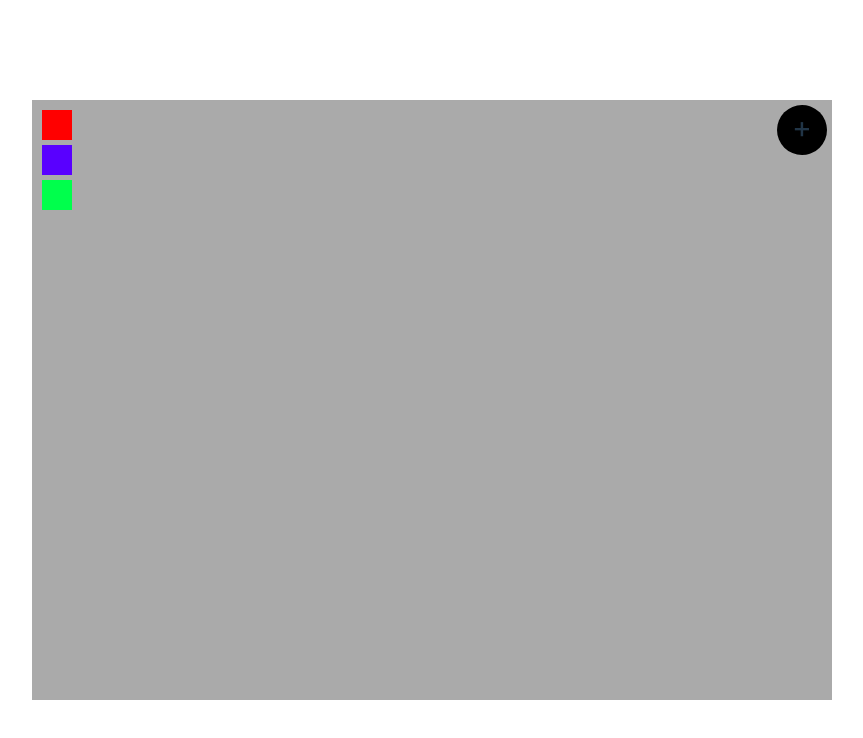
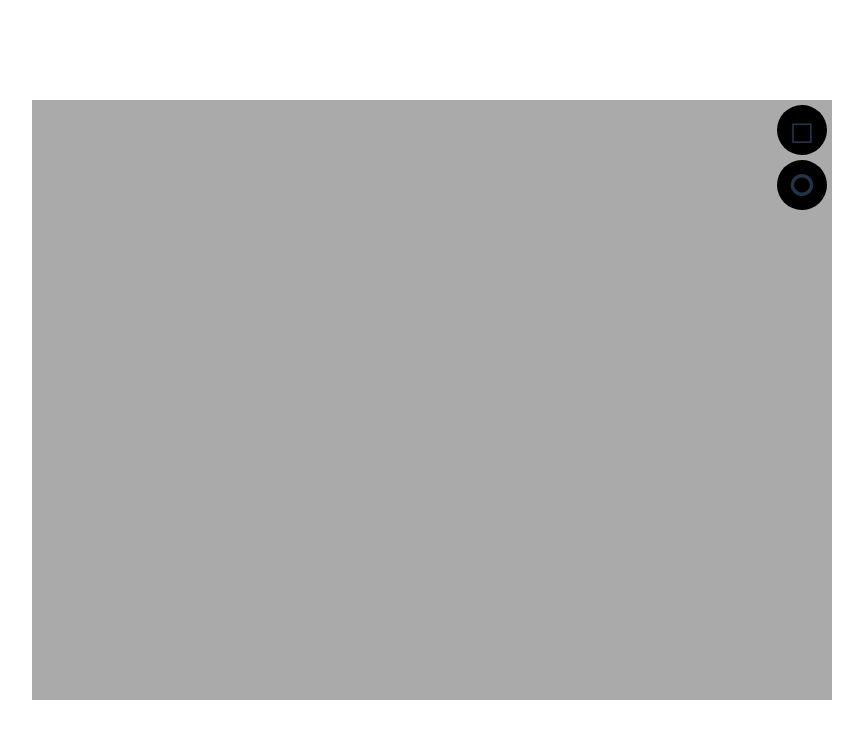
Before and after one commit to hideki1217/Tejun-web, a React (Vite) app: page / in a window 1280 px wide. Shown: the top 738 px of the page, without its empty margins (208-1071 px from the left). Built offline with nearby package versions, Linux system fonts and the light colour scheme.

Commit message:
Added item add button

```diff
--- a/src/App.css
+++ b/src/App.css
@@ -49,32 +49,41 @@
   position: relative;
 }
 
-.window .square-item {
-  background: rgba(255,0,0,0.6);
+.window .item {
+  opacity: 0.9;
+
   position: absolute;
 }
 
-.window .square-item:hover {
-  background: rgba(255,0,0,1.0);
-  position: absolute;
+.window .item:hover {
+  opacity: 1.0;
 }
 
-.window .add-square {
-  height: 50px;
+.window .tool-bar {
   width: 50px;
-  margin: 5px;
-  border-radius: 99px;
-  background: #000;
-
-  font-size: 30px;
-  text-align: center;
+  padding: 5px;
 
   position: absolute;
   z-index: 99;
   right: 0px;
 }
 
-.window .add-square:hover {
+.window .add-item {
+  height: 50px;
+  width: 50px;
+  border-radius: 99px;
+  background: #000;
+
+  display: flex;
+  align-items: center;
+  justify-content: center;
+
+  font-size: 30px;
+  font-weight: bold;
+  text-align: center;
+}
+
+.window .add-item:hover {
   background: #151515;
   color: #7ef3b6;
 }
--- a/src/App.tsx
+++ b/src/App.tsx
@@ -1,15 +1,11 @@
 import { useState } from 'react'
 import './App.css'
 import { Item } from './domain/entities';
-import { SquareItem } from './domain/square_item';
+import { Square, Circle } from './domain/view_items';
 
 
 function App() {
-  const [items, setItems] = useState<Item[]>([
-    new SquareItem(10, 10, 30, 30, "rgb(255,0,0)"),
-    new SquareItem(10, 45, 30, 30, "rgb(89, 0, 255)"),
-    new SquareItem(10, 80, 30, 30, "rgb(0, 255, 76)"),
-  ])
+  const [items, setItems] = useState<Item[]>([])
   const [focusedIndex, setFocusedIndex] = useState<number>();
 
   const onItemFocused = (index: number) => () => {
@@ -45,7 +41,10 @@ function App() {
   }
   const createRandomItem = (itemName: string) => {
     if (itemName == "square") {
-      return new SquareItem(10, uniform(10, 200), uniform(20, 100), uniform(20, 100), `rgb(${uniform(255)},${uniform(255)},${uniform(255)})`)
+      return new Square(10, uniform(10, 200), uniform(20, 100), uniform(20, 100), `rgb(${uniform(255)},${uniform(255)},${uniform(255)})`)
+    }
+    if (itemName == "circle") {
+      return new Circle(10, uniform(10, 200), uniform(20, 100), uniform(20, 100), `rgb(${uniform(255)},${uniform(255)},${uniform(255)})`)
     }
   }
   const onAddItem = (itemName: string) => {
@@ -63,7 +62,9 @@ function App() {
           });
         })}
         <div className='tool-bar'>
-          <div className='add-square' onClick={() => onAddItem("square")}>+</div>
+          <div className='add-item square' onClick={() => onAddItem("square")}>◻︎</div>
+          <div style={{height: '5px'}}/>
+          <div className='add-item circle' onClick={() => onAddItem("circle")}>○</div>
         </div>
       </div>
     </>
--- a/src/domain/square_item.tsx
+++ /dev/null
@@ -1,28 +0,0 @@
-import { Item, ToElementParams } from "./entities";
-
-export class SquareItem implements Item {
-    constructor(
-    public left: number,
-    public top: number,
-    public width: number,
-    public height: number,
-    public color: string,
-    ){}
-
-    toElement = ({onMouseDown, key}: ToElementParams) => (
-
-        <div
-            key={key}
-            className='square-item'
-            style={{
-                width: `${this.width}px`,
-                height: `${this.height}px`,
-                left: `${this.left}px`,
-                top: `${this.top}px`,
-                background: this.color
-            }}
-            onMouseDown={onMouseDown? (e) => onMouseDown(this, e) : undefined}>
-        </div>
-    );
-
-}
--- /dev/null
+++ b/src/domain/view_items.tsx
@@ -0,0 +1,54 @@
+import { Item, ToElementParams } from "./entities";
+
+export class Square implements Item {
+    constructor(
+    public left: number,
+    public top: number,
+    public width: number,
+    public height: number,
+    public color: string,
+    ){}
+
+    toElement = ({onMouseDown, key}: ToElementParams) => (
+
+        <div
+            key={key}
+            className='item square'
+            style={{
+                width: `${this.width}px`,
+                height: `${this.height}px`,
+                left: `${this.left}px`,
+                top: `${this.top}px`,
+                background: this.color
+            }}
+            onMouseDown={onMouseDown? (e) => onMouseDown(this, e) : undefined}>
+        </div>
+    );
+
+}
+
+export class Circle implements Item {
+    constructor(
+    public left: number,
+    public top: number,
+    public width: number,
+    public height: number,
+    public color: string,
+    ){}
+
+    toElement = ({onMouseDown, key}: ToElementParams) => (
+        <div
+            key={key}
+            className='item circle'
+            style={{
+                width: `${this.width}px`,
+                height: `${this.height}px`,
+                left: `${this.left}px`,
+                top: `${this.top}px`,
+                borderRadius: `${this.width}px`,
+                background: this.color
+            }}
+            onMouseDown={onMouseDown? (e) => onMouseDown(this, e) : undefined}>
+        </div>
+    );
+}
```
